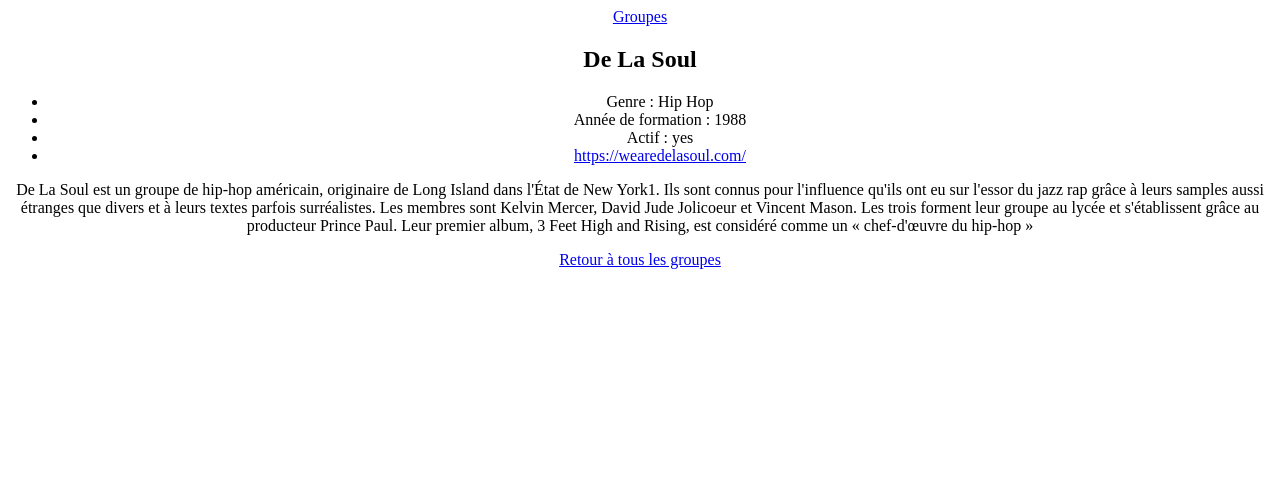
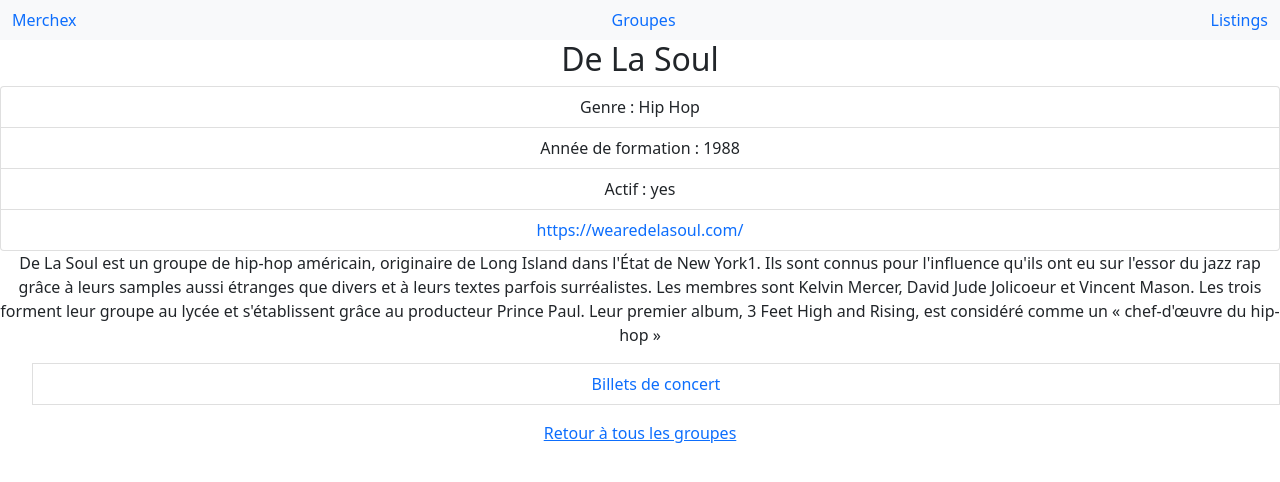
Before and after one commit to codetech9/merchex, a Django app: page /bands/1/ in a window 1280 px wide. Shown: the top 482 px of the page. Run offline with Django 4.2, Linux system fonts and the light colour scheme; data comes from the database, SQL or seed files in the repository; both versions use the stored data as it was after the commit.

Commit message:
update CRUD for listings model

```diff
--- a/merchex/listings/models.py
+++ b/merchex/listings/models.py
@@ -5,7 +5,7 @@
 class Band(models.Model):
     name = models.fields.CharField(max_length=100)
     genre = models.fields.CharField(max_length=50)
-    biography = models.fields.CharField(max_length=100)
+    biography = models.fields.CharField(max_length=1000)
     year_formed = models.fields.IntegerField(
         validators=[MinValueValidator(1900),    MaxValueValidator(2022)]
     )
--- a/merchex/listings/static/listings/styles.css
+++ b/merchex/listings/static/listings/styles.css
@@ -1,4 +1,11 @@
 body{
   text-align: center;
-  list-style-type: none;
 }
+
+.navbar a {
+  text-decoration: none;
+}
+
+li.list-group-item a{
+  text-decoration: none;
+}
--- a/merchex/listings/templates/listings/band_detail.html
+++ b/merchex/listings/templates/listings/band_detail.html
@@ -1,18 +1,25 @@
 {% extends 'listings/base.html' %}
 {% block content %}
 
-<h2>{{ band.name }}</h2>
+<h2 class="h2">{{ band.name }}</h2>
 
-  <ul>
-  <li>Genre : {{ band.get_genre_display }}</li>
-  <li>Année de formation : {{ band.year_formed }}</li>
-  <li>Actif : {{ band.active|yesno }}</li>
+<ul class="list-group">
+  <li class="list-group-item">Genre : {{ band.get_genre_display }}</li>
+  <li class="list-group-item">Année de formation : {{ band.year_formed }}</li>
+  <li class="list-group-item">Actif : {{ band.active|yesno }}</li>
   {% if band.official_homepage %}
-  <li> <a  target="_blank" href="{{ band.official_homepage }}">{{ band.official_homepage }}</a></li>
+  <li class="list-group-item"> <a  target="_blank" href="{{ band.official_homepage }}">{{ band.official_homepage }}</a></li>
   {% endif %}
 </ul>
 
   <p>{{ band.biography }}</p>
+
+  <ul>
+    {% for listing in band.listing_set.all %}
+      <li class="list-group-item"><a href="/listings/{{ listing.id }}">{{listing.title}}</a></li>
+    {% endfor %}
+  </ul>
+
   <a href="{% url 'band-list' %}">Retour à tous les groupes</a>
 
 {% endblock %}
--- a/merchex/listings/templates/listings/base.html
+++ b/merchex/listings/templates/listings/base.html
@@ -7,11 +7,17 @@
   <meta name="viewport" content="width=device-width, initial-scale=1.0">
   <title>Merchex</title>
   <link rel="stylesheet" href="{% static 'listings/styles.css' %}" />
+  <link href="https://cdn.jsdelivr.net/npm/bootstrap@5.0.2/dist/css/bootstrap.min.css" rel="stylesheet" integrity="sha384-EVSTQN3/azprG1Anm3QDgpJLIm9Nao0Yz1ztcQTwFspd3yD65VohhpuuCOmLASjC" crossorigin="anonymous">
 </head>
 <body>
-  <nav>
-    <a href="{% url 'band-list' %}">Groupes</a>
+  <nav class="navbar navbar-light bg-light">
+    <div class="container-fluid">
+      <a href="#">Merchex</a>
+      <a href="{% url 'band-list' %}">Groupes</a>
+      <a href="{% url 'listing-list' %}">Listings</a>
+    </div>
   </nav>
-  {% block content %}{% endblock %}
+  {% block content %}
+  {% endblock %}
 </body>
 </html>
--- a/merchex/listings/views.py
+++ b/merchex/listings/views.py
@@ -12,11 +12,11 @@
     'listings/band_list.html',
     {"bands": bands})
 
-def band_detail(request, id):
-    band = Band.objects.get(id=id)
+def band_detail(request, id):  # notez le paramètre id supplémentaire
+    band = Band.objects.get(id=id) # nous insérons cette ligne pour obtenir le Band avec cet id
     return render(request,
     'listings/band_detail.html',
-    {'band': band})
+    {'band': band}) # nous mettons à jour cette ligne pour passer le groupe au gabarit
 
 
 def about(request):
@@ -25,8 +25,14 @@
 def contact(request):
     return HttpResponse('<h1>Contactez-nous</h1> <p> Merci de remplir le formulaire </p>')
 
-def listing(request):
+def listing_list(request):
     listings = Listing.objects.all()
     return render(request,
-    'listings/listing.html',
+    'listings/listing_list.html',
     {"listings": listings})
+
+def listing_detail(request, id):  # notez le paramètre id supplémentaire
+    listing = Listing.objects.get(id=id) # nous insérons cette ligne pour obtenir le Band avec cet id
+    return render(request,
+    'listings/listing_detail.html',
+    {"listing": listing}) # nous mettons à jour cette ligne pour passer le groupe au gabarit
--- a/merchex/merchex/urls.py
+++ b/merchex/merchex/urls.py
@@ -20,9 +20,9 @@
 urlpatterns = [
     path('admin/', admin.site.urls),
     path('bands/', views.band_list, name='band-list'),
-    path('bands/<int:id>/', views.band_detail),
     path('bands/<int:id>/', views.band_detail, name='band-detail'),
     path('about-us/', views.about),
-    path('listings/', views.listing),
+    path('listings/', views.listing_list, name='listing-list'),
+    path('listings/<int:id>/', views.listing_detail, name='listing-detail'),
     path('contact-us/', views.contact),
 ]
```
Also changed, not shown: merchex/listings/templates/listings/band_list.html (+5 -3 lines), merchex/listings/templates/listings/listing.html (deleted, +0 -9 lines), merchex/listings/templates/listings/listing_detail.html (added, +17 -0 lines), merchex/listings/templates/listings/listing_list.html (added, +9 -0 lines), merchex/db.sqlite3, merchex/listings/migrations/0008_alter_band_biography.py (added).
